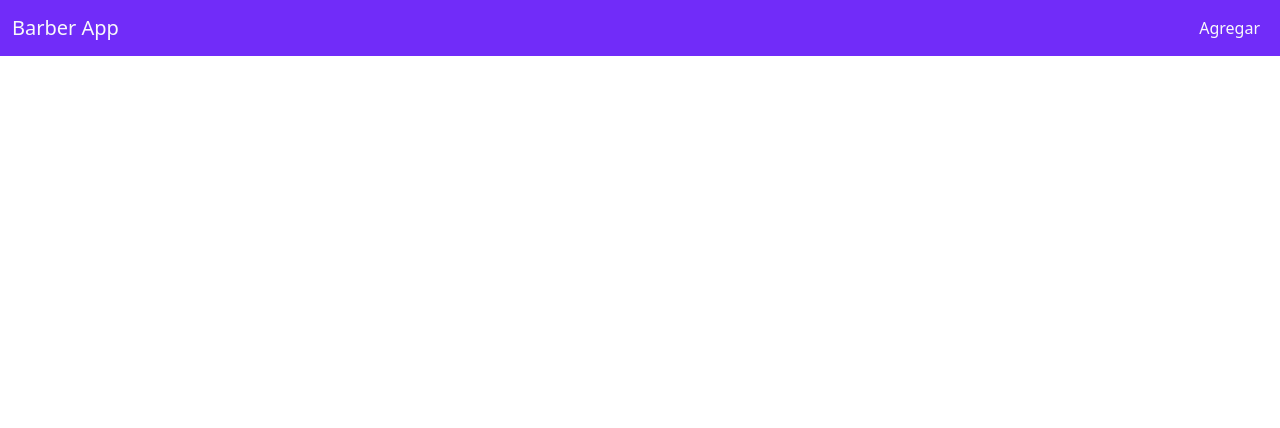
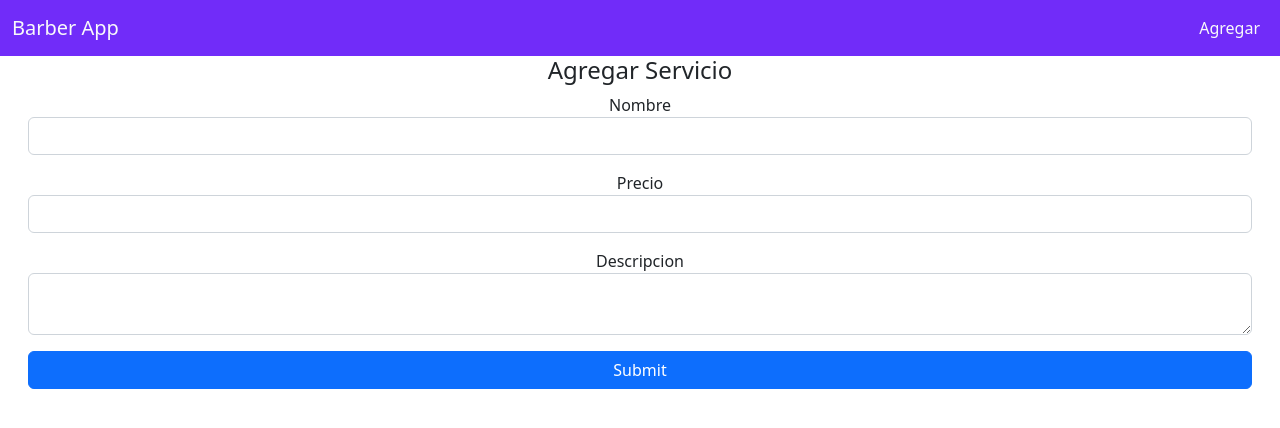
Before and after one commit to lazalajochy/administrator, a React (Create React App) app: page /addService in a window 1280 px wide. Shown: the top 428 px of the page. Built offline with nearby package versions, Linux system fonts and the light colour scheme.

Commit message:
add service

```diff
--- a/src/componets/AddService.js
+++ b/src/componets/AddService.js
@@ -1,11 +1,57 @@
-import React from "react";
+import React, { useState } from "react";
+import axios from "axios";
+import { useNavigate } from "react-router-dom";
 
 const AddService = () => {
-    return(
-        <div>
+    const navigate = useNavigate();
+    const [serviceName, setServiceName] = useState(''),
+        [servicePrice, setServicePrice] = useState(''),
+        [serviceDescription, setServiceDescription] = useState('');
 
+    const addService = async (e) => {
+        e.preventDefault()
+        await axios.post('https://barberbackend-production.up.railway.app/', { serviceName: serviceName, servicePrice: servicePrice, serviceDescription: serviceDescription })
+        navigate('/')
+    }
+    return (
+        <div className="add-Form-container col-md-12">
+            <h4>Agregar Servicio</h4>
+            <form onSubmit={addService}>
+                <div className="mb-3 row">
+                    <label>Nombre</label>
+                    <input
+                        type="text"
+                        className="form-control"
+                        value={serviceName}
+                        onChange={(e) => setServiceName(e.target.value)}
+                        required
+                    />
+                </div>
+                <div className="mb-3 row">
+                    <label>Precio</label>
+                    <input
+                        type="number"
+                        className="form-control"
+                        value={servicePrice}
+                        onChange={(e) => setServicePrice(e.target.value)}
+                        required
+                    />
+                </div>
+                <div className="mb-3 row">
+                    <label>Descripcion</label>
+                    <textarea
+                        className="form-control"
+                        value={serviceDescription}
+                        onChange={(e) => setServiceDescription(e.target.value)}
+                    />
+                </div>
+                <div className='mb-3 row'>
+                    <button type='submit' className='btn btn-primary' >Submit</button>
+                </div>
+            </form>
         </div>
     )
+
 }
 
 export default AddService
--- a/src/componets/EditService.js
+++ b/src/componets/EditService.js
@@ -1,11 +1,30 @@
-import React from "react";
+import { useEffect, useState } from "react";
+import {useParams, useNavigate} from "react-router-dom"
+import axios from "axios";
+//        const res = await
 
-const EditService = () => {
-    return (
-        <div className="edit-Form-container col-md-12">
-            <h4>Editar Servicio</h4>
+const EditService  = () => {
 
+    const [service, setService] = useState([
+
+
+    ])
+
+    const {id} = useParams();
+    const navigate = useNavigate();
+
+    useEffect(() => {
+        axios.get(`https://barberbackend-production.up.railway.app/getService/${id}`).then((res) => {
+
+        })
+    },[]);
+
+    return(
+        <div>
+            <h1></h1>
         </div>
     )
+
+
 }
 export default EditService;
```
Also changed, not shown: src/componets/Js.js (added, +66 -0 lines).
